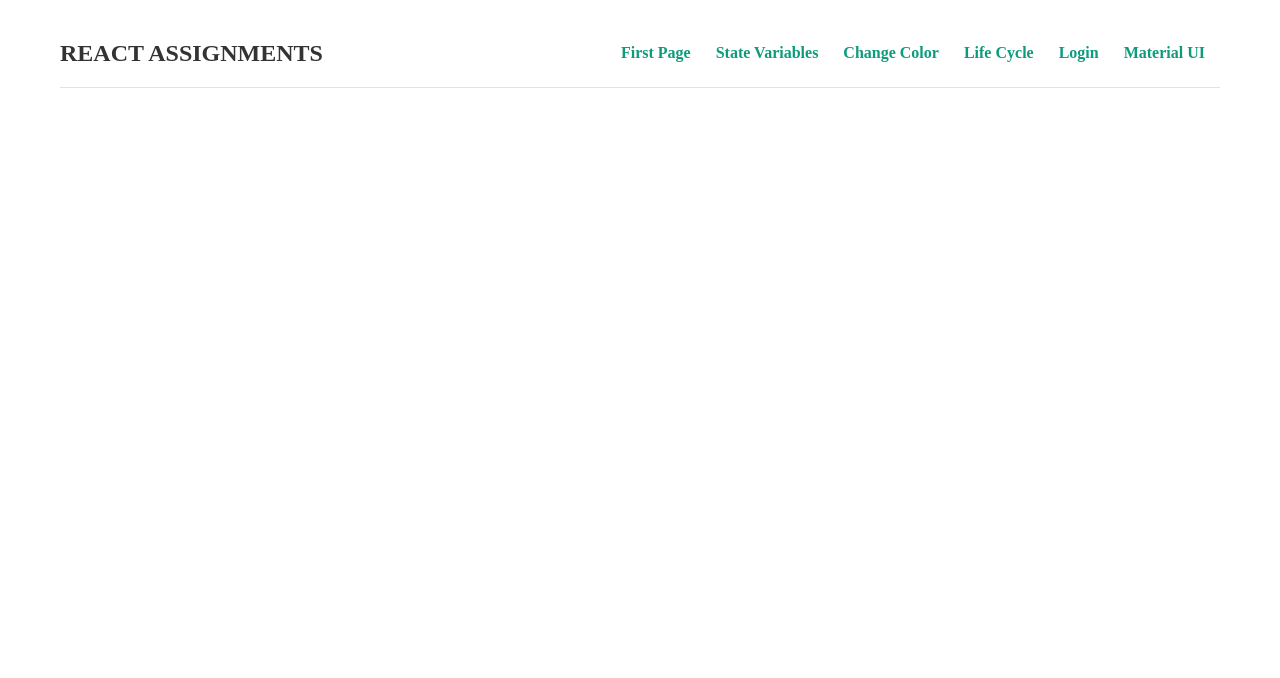
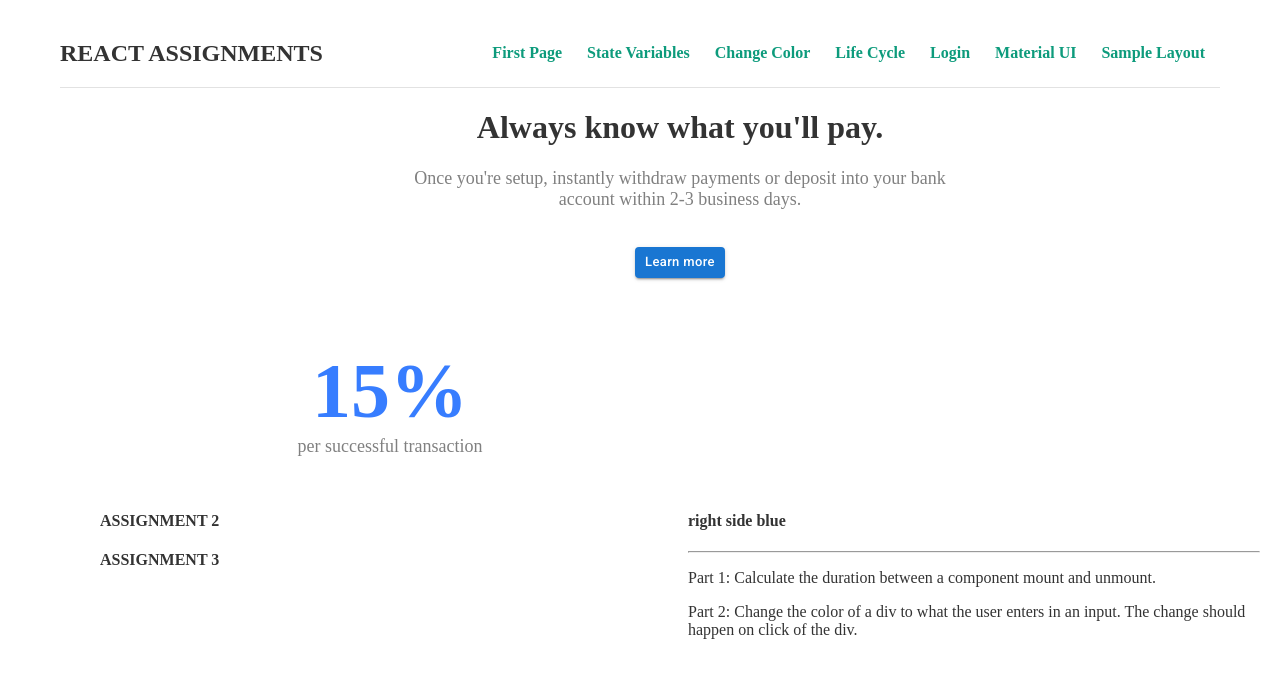
Before and after one commit to ramsankar2022/ReactCourse, a React (Create React App) app: page /samplelayout in a window 1280 px wide. Shown: the top 678 px of the page. Built offline with nearby package versions, Linux system fonts and the light colour scheme.

Commit message:
Some changes

```diff
--- a/src/App.js
+++ b/src/App.js
@@ -1,11 +1,12 @@
+import APIExample from "./Components/APIExample";
 import Routers from "./Components/Router";
 
-function App() {
+const App = () => {
   return (
     <div>
       <Routers />
     </div>
   );
-}
+};
 
 export default App;
--- a/src/Components/CSS/sample.css
+++ b/src/Components/CSS/sample.css
@@ -23,6 +23,7 @@ nav {
   margin: 0 auto;
   border-bottom: 1px solid #e2e2e2;
 }
+
 nav h1 {
   margin-right: auto;
 }
--- a/src/Components/Router.js
+++ b/src/Components/Router.js
@@ -9,6 +9,7 @@ import Login from "./Login";
 import ChangeDivColor from "./ChangeDivColor";
 import ParentComponent from "./LifeCycle/ParentComponent";
 import MaterialUISample from "./MaterialUISample";
+import SampleLayout from "./SampleLayout";
 
 class Routers extends Component {
   render() {
@@ -23,6 +24,7 @@ class Routers extends Component {
           {/* <Link to="/apirequest">API Request</Link> */}
           <Link to="/login">Login</Link>
           <Link to="/materialuisample">Material UI</Link>
+          <Link to="/samplelayout">Sample Layout</Link>
         </nav>
 
         <Routes>
@@ -36,6 +38,7 @@ class Routers extends Component {
             element={<ParentComponent />}
           />
           <Route path="/materialuisample" element={<MaterialUISample />} />
+          <Route path="/samplelayout" element={<SampleLayout />} />
         </Routes>
       </Router>
     );
--- /dev/null
+++ b/src/Components/SampleLayout.js
@@ -0,0 +1,111 @@
+import React from "react";
+import Box from "@mui/material/Box";
+import { Grid } from "@mui/material";
+import Item from "@mui/material/Grid";
+import Button from "@mui/material/Button";
+
+export default class SampleLayout extends React.Component {
+  render() {
+    return (
+      <Box
+        sx={{
+          width: 1160,
+          height: "auto",
+          marginLeft: 10,
+        }}
+      >
+        <Grid container spacing={2}>
+          <Grid item xs={12}>
+            <Item style={{ textAlign: "center" }}>
+              <h1>Always know what you'll pay. </h1>
+
+              <p style={{ color: "grey", fontSize: 18, lineHeight: 1.2 }}>
+                Once you're setup, instantly withdraw payments or deposit into
+                your bank <br />
+                account within 2-3 business days.
+              </p>
+              <br />
+              <Button
+                style={{ textTransform: "none" }}
+                variant="contained"
+                size="small"
+                color="primary"
+              >
+                Learn more
+              </Button>
+            </Item>
+          </Grid>
+
+          <Grid item xs={12}>
+            <Item>
+              <Grid item xs={6}>
+                <Item>
+                  <Grid item xs={12}>
+                    <Item>
+                      <h1
+                        style={{
+                          color: "rgb(55, 125, 255)",
+                          fontSize: 78,
+                          textAlign: "center",
+                          marginBottom: 0,
+                          paddingBottom: 0,
+                        }}
+                      >
+                        15%{" "}
+                      </h1>
+                      <p
+                        style={{
+                          color: "grey",
+                          fontSize: 18,
+                          textAlign: "center",
+                          marginTop: 0,
+                        }}
+                      >
+                        per successful transaction
+                      </p>
+                    </Item>
+                  </Grid>
+                </Item>
+              </Grid>
+
+            </Item>
+          </Grid>
+
+          <Grid item xs={6}>
+            <Item>
+              <Grid item xs={12}>
+                <Item>
+                  <Grid item xs={6}>
+                    <Item>
+                      <h4>ASSIGNMENT 2 </h4>
+                    </Item>
+                  </Grid>
+                  <Grid item xs={6}>
+                    <Item>
+                      <h4>ASSIGNMENT 3 </h4>
+                    </Item>
+                  </Grid>
+                </Item>
+              </Grid>
+            </Item>
+          </Grid>
+
+          <Grid item xs={6}>
+            <Item>
+              <h4>right side blue </h4>
+              <hr />
+              <p>
+                Part 1: Calculate the duration between a component mount and
+                unmount.
+              </p>
+              <p>
+                Part 2: Change the color of a div to what the user enters in an
+                input. The change should happen on click of the div.
+              </p>
+            </Item>
+          </Grid>
+        </Grid>
+      </Box>
+    );
+  }
+}
```
Also changed, not shown: src/Components/Firstpage.js (+2 -8 lines), 1 other file (tests, documents, lock files or other folders).
